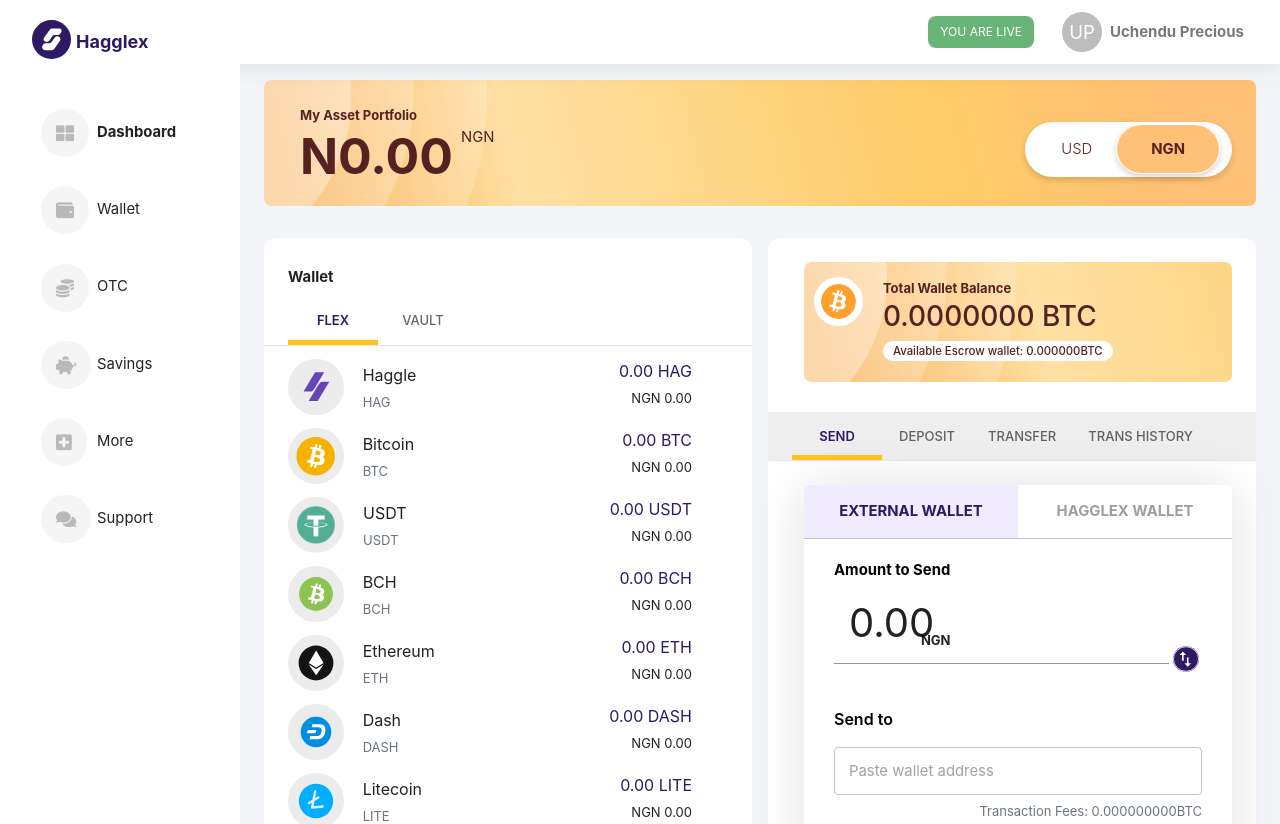
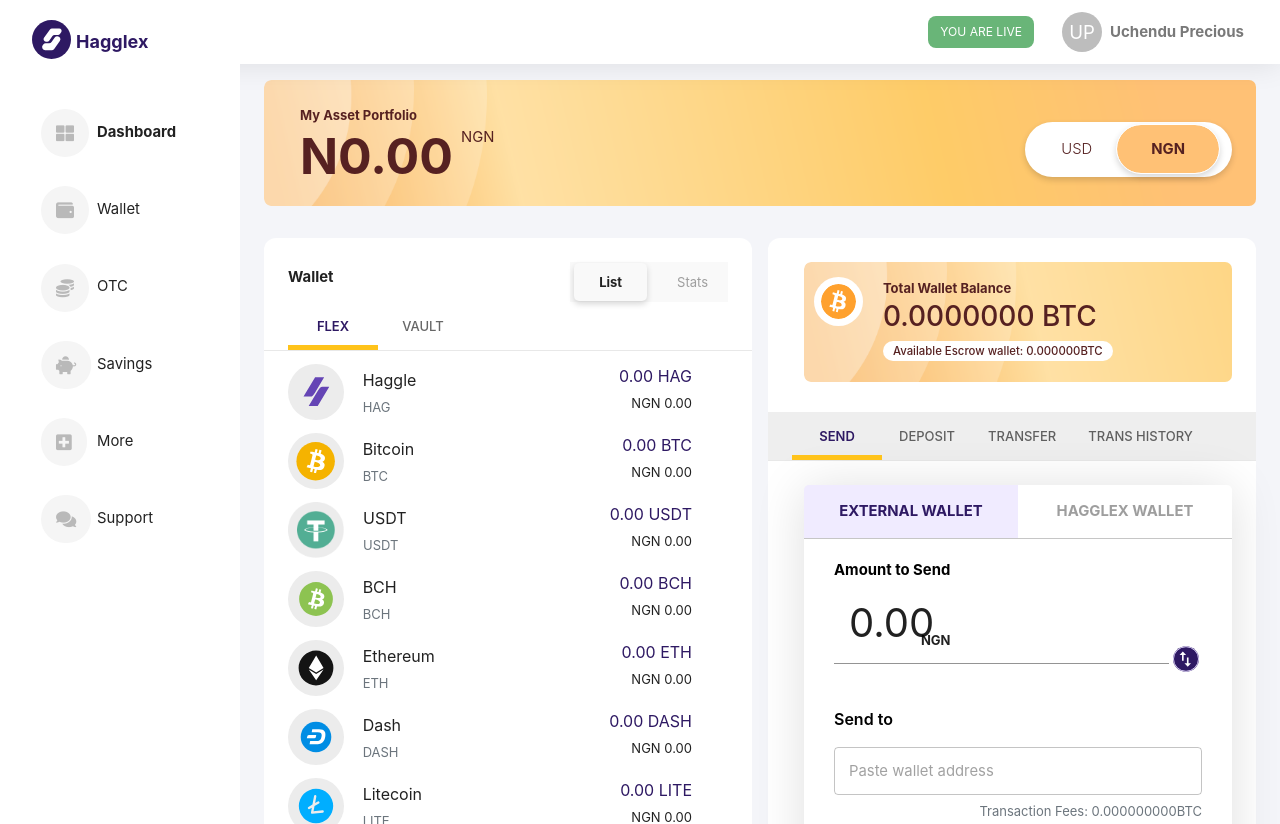
Before and after one commit to allindeveloper/hagglex-web, a React (Create React App) app: page /app/dashboard in a window 1280 px wide. Built offline with nearby package versions, Linux system fonts and the light colour scheme; some icons are missing.

Commit message:
styled list and stats filter

```diff
--- a/src/pages/Dashboard/Dashboard.tsx
+++ b/src/pages/Dashboard/Dashboard.tsx
@@ -1,5 +1,5 @@
 import { Grid, Typography, useTheme } from "@mui/material";
-import React, { useState,useRef} from "react";
+import React, { useState, useRef } from "react";
 import dashboardStyles from "../../styles/dashboardStyles";
 import LeftSection from "./LeftSection";
 import awesomebitcoin from "../../assets/svg/awesome-bitcoin.svg";
@@ -9,20 +9,27 @@
 import Send from "./Send";
 import clsx from "clsx";
 
-type filterType = "USD" | "NGN"
+type currencyType = "USD" | "NGN";
+type walletType = "LIST" | "STATS";
 const Dashboard = () => {
   const classes = dashboardStyles();
   const appTheme = useTheme();
   const [tabIndex, settabIndex] = useState(0);
   const history = useHistory();
-  const [type, settype] = useState<filterType>("NGN");
+  const [currency, setcurrency] = useState<currencyType>("NGN");
+  const [walletcat, setwalletcat] = useState<walletType>("LIST");
+
   const containerRef = useRef(null);
   const handlesetTabIndex = (index: number) => {
     settabIndex(index);
   };
 
-  const handleSetType = (type:filterType)=>{
-      settype(type)
+  const handleSetType = (currency: currencyType) => {
+    setcurrency(currency);
+  };
+
+  const handleSetWalletCat = (walletcat:walletType) =>{
+    setwalletcat(walletcat)
   }
   return (
     <div className={classes.dashboardRoot}>
@@ -35,11 +42,11 @@
               <h1>N0.00</h1> <label className="ms-2">NGN</label>
             </p>
           </div>
-          <div  className={classes.topCardContentsRight}>
+          <div className={classes.topCardContentsRight}>
             <div
-            onClick={()=>handleSetType('USD')}
+              onClick={() => handleSetType("USD")}
               className={clsx(
-                type === "USD"
+                currency === "USD"
                   ? classes.topCardContentsRightButtonSelected
                   : classes.topCardContentsRightButtonNotSelected
               )}
@@ -47,9 +54,9 @@
               <label>USD</label>
             </div>
             <div
-            onClick={()=>handleSetType('NGN')}
+              onClick={() => handleSetType("NGN")}
               className={clsx(
-                type === "NGN"
+                currency === "NGN"
                   ? classes.topCardContentsRightButtonSelected
                   : classes.topCardContentsRightButtonNotSelected
               )}
@@ -63,13 +70,28 @@
       <Grid container spacing={2} className="mt-3">
         <Grid item md={6} xs={12}>
           <div className={classes.leftCard}>
-            <div className="d-flex">
+            <div className="d-flex justify-content-between">
               <div className="ms-4 mt-4 mb-2">
                 <Typography className="mt-1">
                   <b>Wallet</b>
                 </Typography>
               </div>
-              <div></div>
+              <div className={classes.listsStatsFilter.concat(" me-4 mt-4")}>
+                <div
+                onClick={() => handleSetWalletCat("LIST")}
+                className={clsx(walletcat === "LIST"?classes.listFilterPicked:classes.listFilterNotPicked)}>
+                  <label>
+                    <small>List</small>
+                  </label>
+                </div>
+                <div
+                onClick={() => handleSetWalletCat("STATS")}
+                className={clsx(walletcat === "STATS"?classes.listFilterPicked:classes.listFilterNotPicked)}>
+                  <label>
+                    <small>Stats</small>
+                  </label>
+                </div>
+              </div>
             </div>
             <LeftSection />
           </div>
@@ -88,8 +110,10 @@
                 </p>
                 <h3>0.0000000 BTC</h3>
                 <div className={classes.availableEscrow}>
-                    <p><small>Available Escrow wallet: 0.000000BTC</small></p>
-                    </div>
+                  <p>
+                    <small>Available Escrow wallet: 0.000000BTC</small>
+                  </p>
+                </div>
               </div>
             </div>
             <Space top={30} />
--- a/src/styles/dashboardStyles.tsx
+++ b/src/styles/dashboardStyles.tsx
@@ -78,6 +78,42 @@
       borderRadius:theme.spacing(1.5),
       backgroundColor:theme.palette.primary.contrastText,
     },
+    listsStatsFilter:{
+      background:'#F9F9F9 0% 0% no-repeat padding-box',
+      // width:200,
+      height:40,
+      display:'flex',
+      justifyContent:'space-between'
+    },
+    listFilterPicked:{
+      // width:0,
+
+      marginLeft:4,
+      marginRight:10,
+      margin:'auto',
+      background:'#F9F9F9 0% 0% no-repeat padding-box',
+      boxShadow:'0px 3px 6px #00000029',
+      fontWeight:'bold',
+      borderRadius:5,
+      '& label':{
+        cursor:'pointer',
+        paddingTop:8,
+        paddingBottom:8,
+        paddingLeft:25,
+        paddingRight:25,
+      }
+    },
+    listFilterNotPicked:{
+      margin:'auto',
+      '& label':{
+        cursor:'pointer',
+        color:theme.palette.grey[500],
+        paddingTop:8,
+        paddingBottom:8,
+        paddingLeft:20,
+        paddingRight:20,
+      }
+    },
     rightCard:{
       borderRadius:theme.spacing(1.5),
       backgroundColor:theme.palette.primary.contrastText,
```
